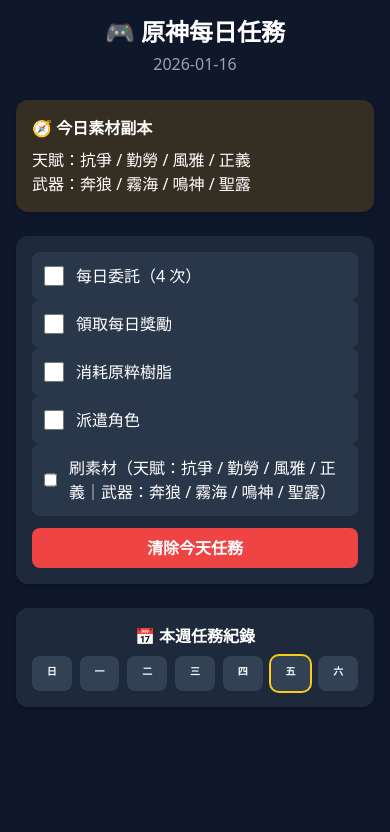
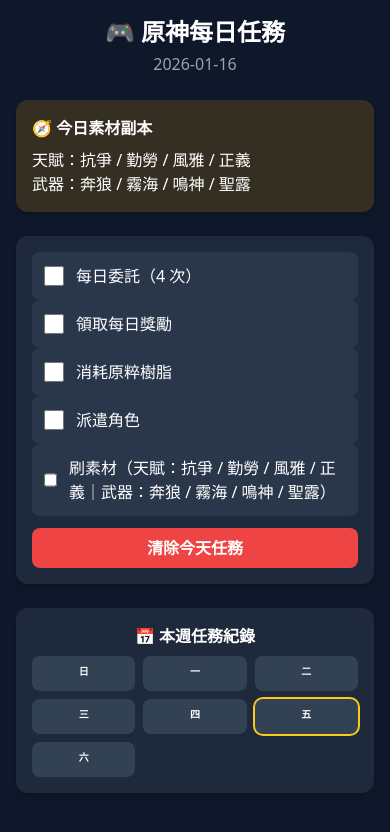
Before and after one commit to peggy0418/test_genshin-bot, a Vue app: page / in a window 390 px wide. Shown: the top 832 px of the page. Built offline with nearby package versions, Linux system fonts and the light colour scheme.

Commit message:
fix: :fire: 微調樣式

```diff
--- a/src/components/WeekCalendar.vue
+++ b/src/components/WeekCalendar.vue
@@ -1,7 +1,7 @@
 <template>
   <div class="bg-slate-800 rounded-xl p-4 shadow-md">
     <h2 class="text-center font-bold mb-2">📅 本週任務紀錄</h2>
-    <div class="grid grid-cols-7 gap-2 text-[10px]">
+    <div class="grid grid-cols-3 lg:grid-cols-7 gap-2 text-[10px]">
       <div
         v-for="day in weekDays"
         :key="day.date"
```
